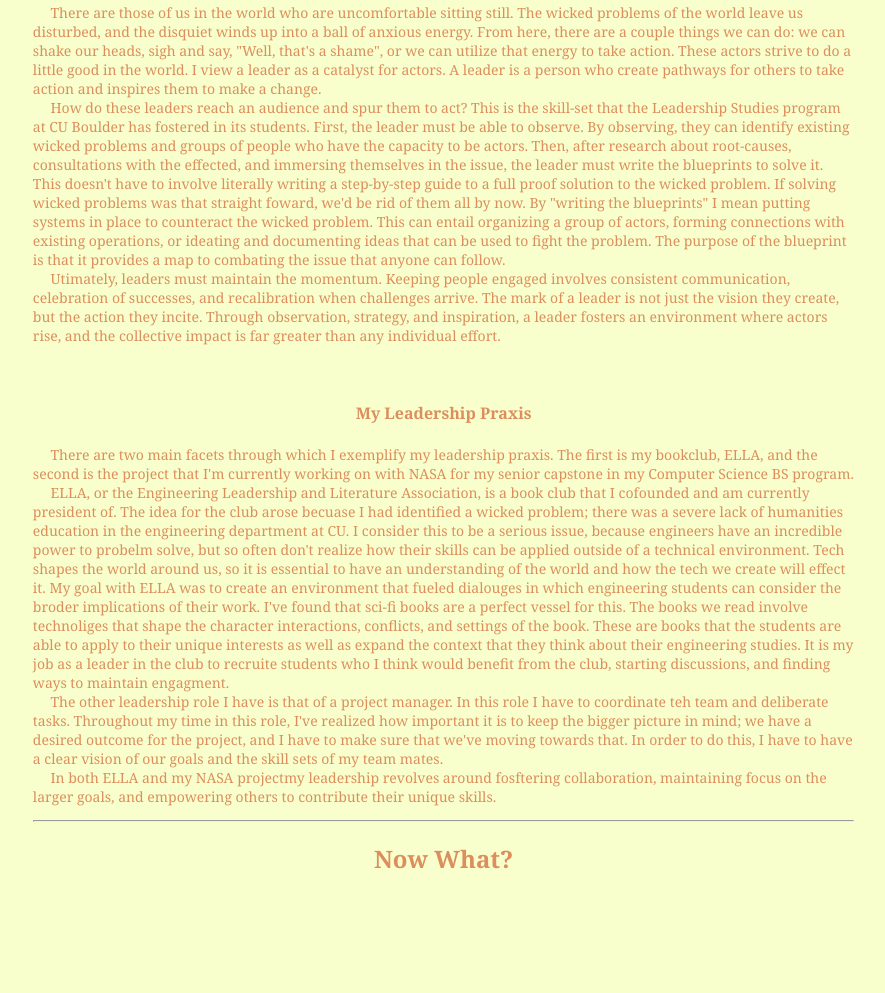
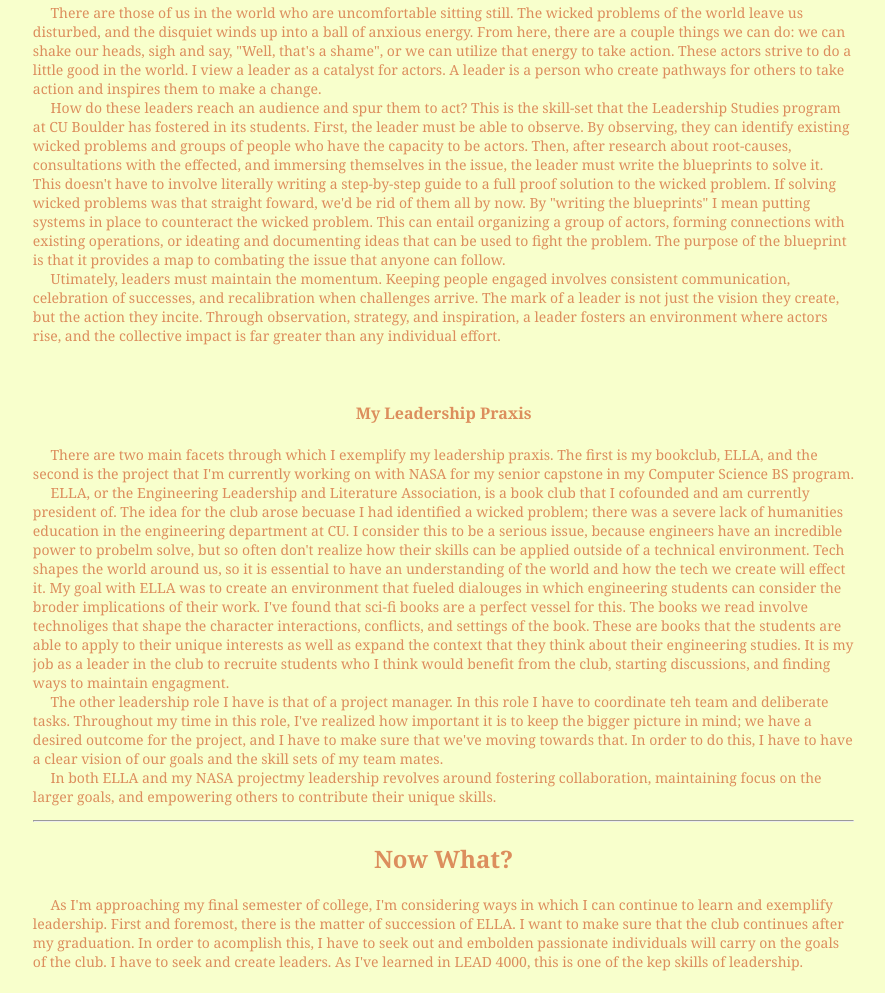
Before and after one commit to grace-harrell/grace-harrell.github.io, a website: page lead4000.html in a window 1280 px wide. Shown: the part 729-1722 px from the top of the page, without its empty margins (377-1262 px from the left). Before the commit the page ends 1665 px from the top, so only its background shows below. Drawn offline with nearby package versions, Linux system fonts and the light colour scheme.

Commit message:
stated now what section

```diff
--- a/lead4000.html
+++ b/lead4000.html
@@ -137,7 +137,7 @@
                 project, and I have to make sure that we've moving towards that. In order to do this, I have to
                 have a clear vision of our goals and the skill sets of my team mates.
                 <br>
-                &emsp; In both ELLA and my NASA projectmy leadership revolves around fosftering collaboration, maintaining
+                &emsp; In both ELLA and my NASA projectmy leadership revolves around fostering collaboration, maintaining
                 focus on the larger goals, and empowering others to contribute their unique skills.
               </p>
             </div>
@@ -146,7 +146,12 @@
           <div class="now_what">
             <h2>Now What?</h2>
             <p>
-              &emsp;
+              &emsp; As I'm approaching my final semester of college, I'm considering ways in which I can continue to
+              learn and exemplify leadership. First and foremost, there is the matter of succession of ELLA. I want to
+              make sure that the club continues after my graduation. In order to acomplish this, I have to seek out
+              and embolden passionate individuals will carry on the goals of the club. I have to seek and create leaders.
+              As I've learned in LEAD 4000, this is one of the kep skills of leadership.
+
             </p>
           </div>
         </div>
```
